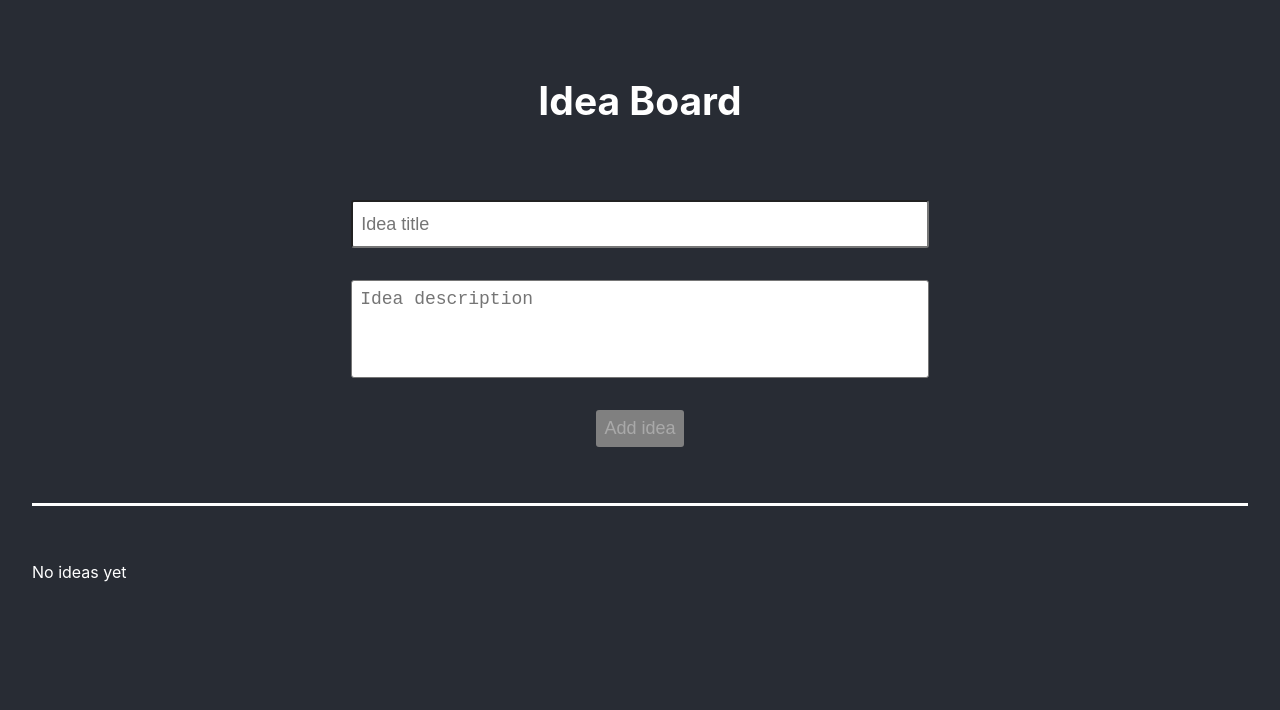
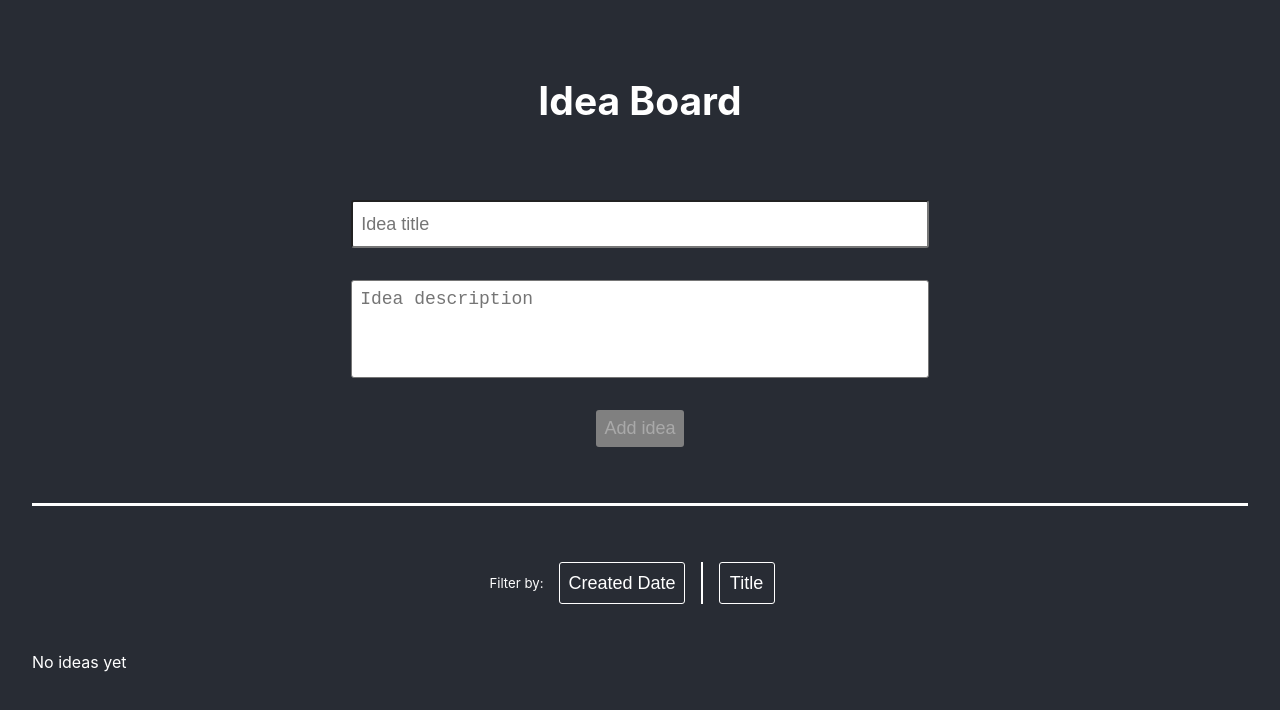
Before and after one commit to DavidSurina/Idea_board, a React (Create React App) app: page / in a window 1280 px wide. Shown: the top 710 px of the page. Built offline with nearby package versions, Linux system fonts and the light colour scheme.

Commit message:
added sorting buttons and logic

```diff
--- a/src/App.tsx
+++ b/src/App.tsx
@@ -31,7 +31,7 @@ function App(): JSX.Element {
             changed: action.changed,
           },
         ];
-      case "add_all": // to retrieve items from local storage
+      case "add_all": // to retrieve items from local storage or when sorting
         return action.ideas;
       case "update": // to update items
         return state.map((item) => {
@@ -80,6 +80,22 @@ function App(): JSX.Element {
     }
   }
 
+  function sortItems(
+    array: Array<ideaState>,
+    field: "title" | "created"
+  ): void {
+    const sortedItems = array.sort(function (a, b) {
+      let fieldA = field === "title" ? a[field].toLowerCase() : a[field];
+      let fieldB = field === "title" ? b[field].toLowerCase() : b[field];
+      if (fieldA < fieldB) return -1;
+      if (fieldA > fieldB) return 1;
+      return 0;
+    });
+    console.log(sortedItems);
+
+    dispatch({ ideas: sortedItems });
+  }
+
   // renders the idea cards
   const ideaCardsRender =
     items.length > 0 ? (
@@ -125,7 +141,33 @@ function App(): JSX.Element {
           </button>
         </form>
         <div className="divider" />
-        <div className="board_wrapper">{ideaCardsRender}</div>
+        <div className="filter_wrapper">
+          <p>Filter by:</p>
+          <div className="filter_btn-wrapper">
+            <button
+              type="button"
+              className="input_btn"
+              onClick={(e) => {
+                e.preventDefault();
+                sortItems(items, "created");
+              }}
+            >
+              Created Date
+            </button>
+            <div className="filter_separator" />
+            <button
+              type="button"
+              className="input_btn"
+              onClick={(e) => {
+                e.preventDefault();
+                sortItems(items, "title");
+              }}
+            >
+              Title
+            </button>
+          </div>
+        </div>
+        <section className="board_wrapper">{ideaCardsRender}</section>
       </section>
     </div>
   );
```
